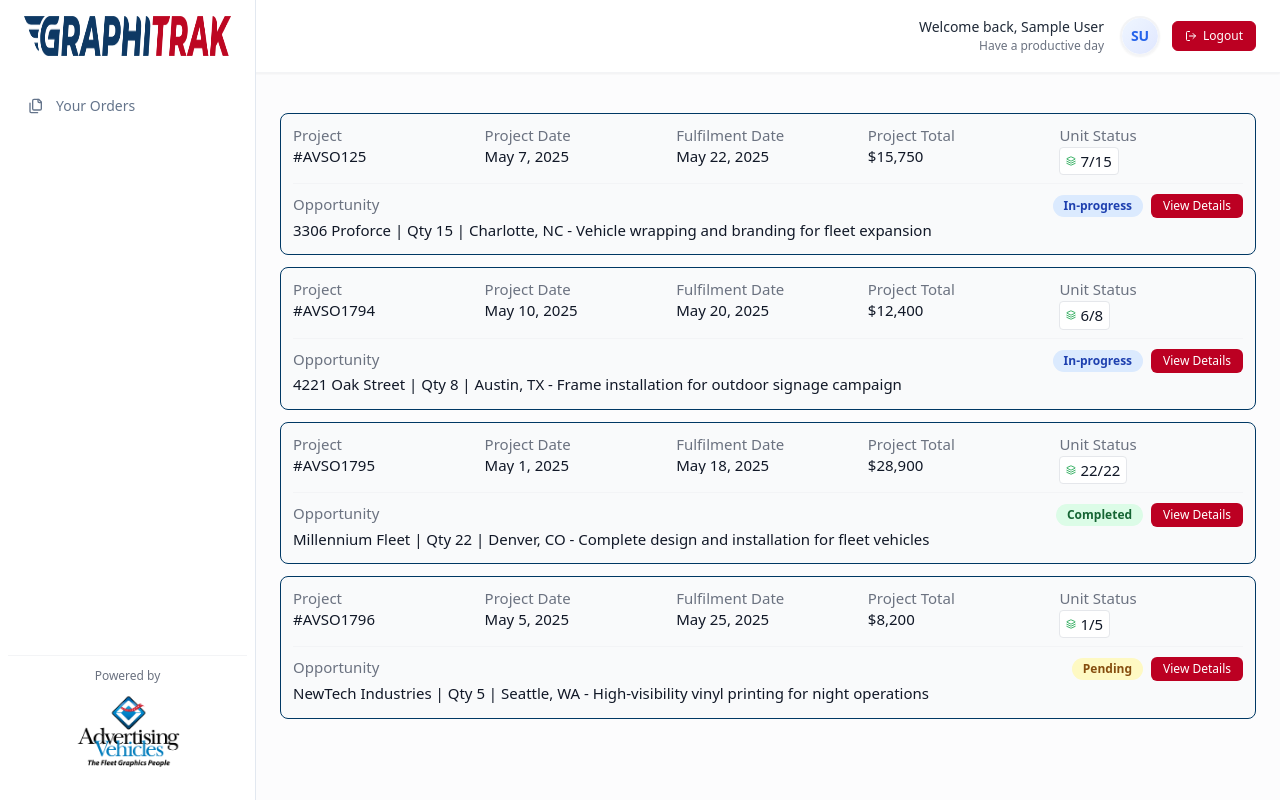
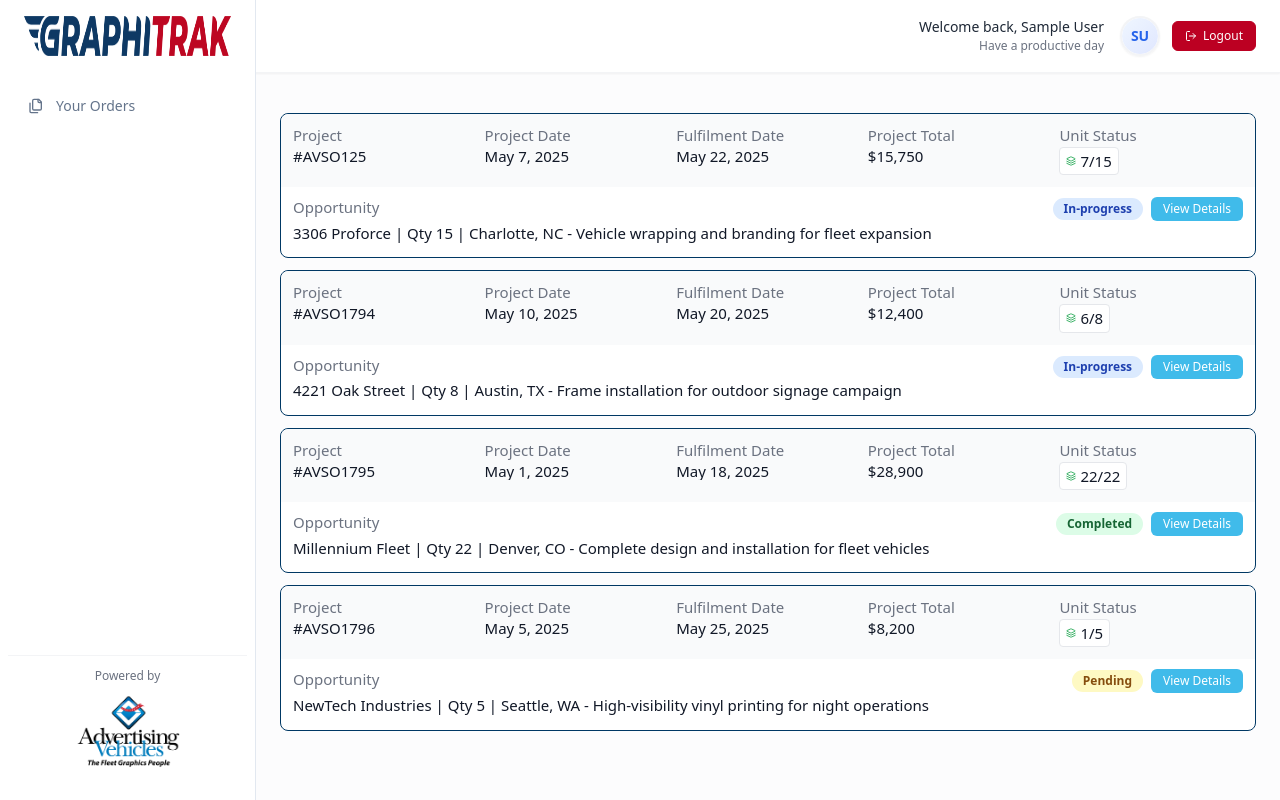
Before and after one commit to neurificai/splitview-login-bloom, a React (Vite) app: page / in a window 1280 px wide. Built offline with nearby package versions, Linux system fonts and the light colour scheme; sample sign-in values are in the browser's storage.

Commit message:
Refactor order box styling
- Apply background color to the first row of order boxes.
- Change the 'View Details' button color.

```diff
--- a/src/components/SimpleOrderList.tsx
+++ b/src/components/SimpleOrderList.tsx
@@ -74,13 +74,14 @@ const SimpleOrderList: React.FC = () => {
           <div
             key={project.projectNumber}
             className={cn(
-              "bg-gray-50 border border-[#003864] rounded-lg p-3 hover:shadow-md transition-all duration-200 cursor-pointer",
+              "bg-white border border-[#003864] rounded-lg hover:shadow-md transition-all duration-200 cursor-pointer",
               "hover:border-gray-300"
             )}
             onClick={(e) => handleRowClick(project.projectNumber, e)}
           >
-            {/* First Row with All Information - Horizontally Aligned Labels */}
-            <div className="grid grid-cols-5 gap-2 mb-2 items-baseline">
+            {/* First Row with Background - Horizontally Aligned Labels */}
+            <div className="bg-gray-50 rounded-t-lg p-3 mb-0">
+              <div className="grid grid-cols-5 gap-2 items-baseline">
                 <div className="flex flex-col">
                   <span className="text-[15px] text-gray-500 mb-0.5 leading-tight">Project</span>
                   <h3 className="text-[15px] text-gray-900 truncate leading-tight">#{project.projectNumber}</h3>
@@ -105,9 +106,10 @@ const SimpleOrderList: React.FC = () => {
                   </div>
                 </div>
               </div>
+            </div>
 
-            {/* Second Row with Opportunity and Action - Horizontally Aligned */}
-            <div className="pt-2 border-t border-gray-100 flex items-baseline justify-between gap-3">
+            {/* Second Row with White Background - Horizontally Aligned */}
+            <div className="p-3 pt-2 flex items-baseline justify-between gap-3">
               <div className="flex-1">
                 <span className="text-gray-500 text-[15px] leading-tight mb-1 block">Opportunity</span>
                 <p className="text-gray-900 leading-relaxed text-[15px]">
@@ -121,7 +123,7 @@ const SimpleOrderList: React.FC = () => {
                 <Link to={`/order/${project.projectNumber}`} onClick={(e) => e.stopPropagation()}>
                   <Button
                     size="sm"
-                    className="bg-[#bc0022] text-white hover:bg-[#9a001c] border-none text-xs py-1 px-3 h-6 whitespace-nowrap"
+                    className="bg-[#40bbea] text-white hover:bg-[#2da8d8] border-none text-xs py-1 px-3 h-6 whitespace-nowrap"
                   >
                     View Details
                   </Button>
```
Lines whose indentation alone changed are shown as unchanged.
